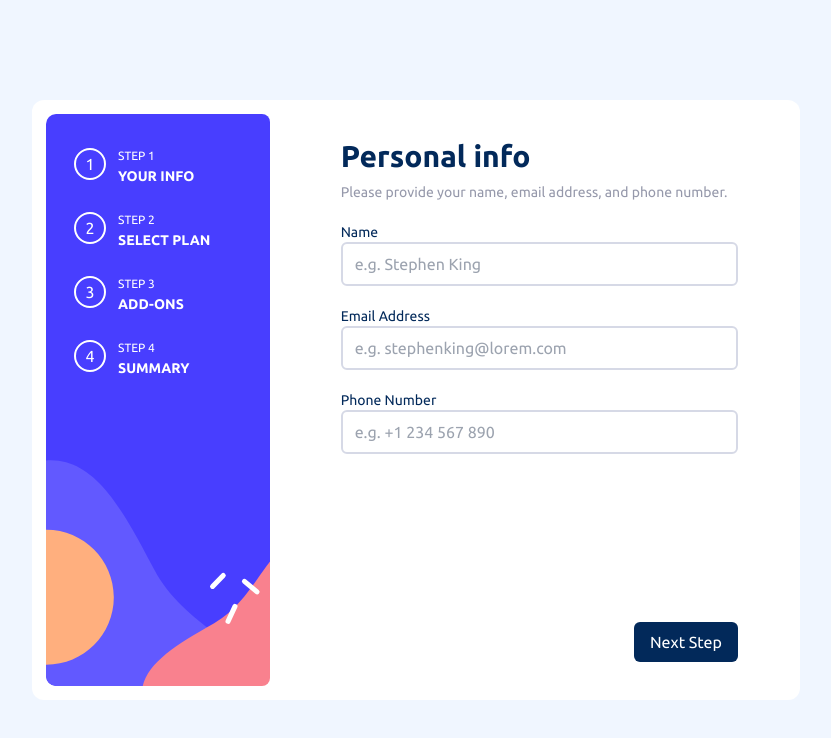
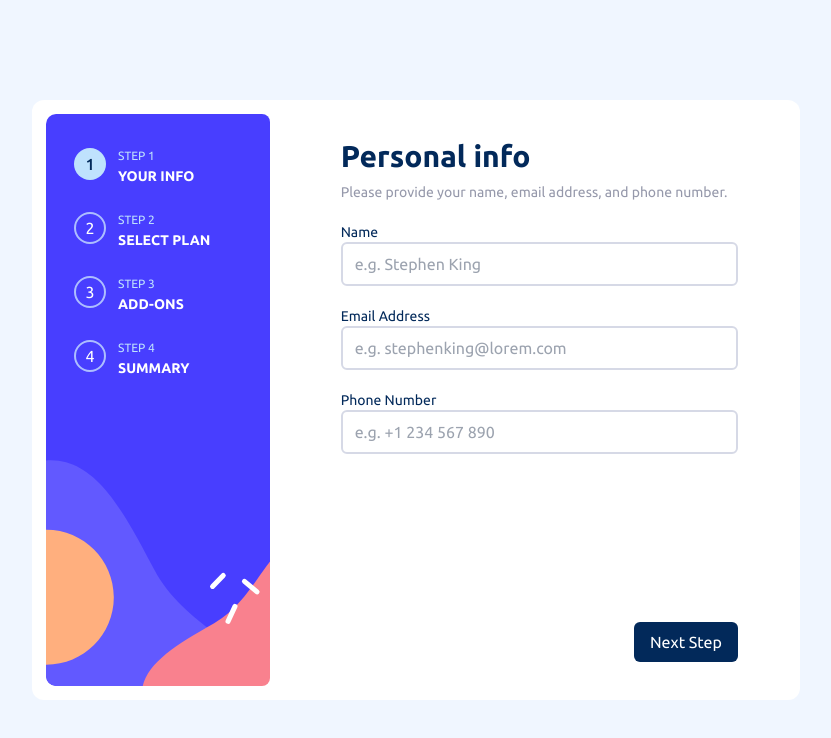
Before and after one commit to adetoye-dev/plan-subscription-app, a React (Vite) app: page / in a window 1280 px wide. Shown: the top 738 px of the page, without its empty margins (224-1055 px from the left). Built offline with nearby package versions, Linux system fonts and the light colour scheme.

Commit message:
Setup NavLink and active nav state

```diff
--- a/src/components/FormNav.jsx
+++ b/src/components/FormNav.jsx
@@ -1,24 +1,36 @@
-const NavItem = ({ step, text }) => {
+import { NavLink } from "react-router-dom";
+
+const NavItem = ({ step, text, link }) => {
   return (
+    <NavLink to={link}>
+      {({ isActive }) => (
         <div className="flex gap-3 items-center text-white">
-      <div className="btn rounded-full w-10 md:w-8 aspect-square flex items-center justify-center border-2 border-white">
+          <div
+            className={
+              isActive
+                ? "btn rounded-full w-10 md:w-8 aspect-square flex items-center justify-center text-marine-blue bg-light-blue font-medium"
+                : "btn rounded-full w-10 md:w-8 aspect-square flex items-center justify-center border-2 border-pastel-blue"
+            }
+          >
             {step}
           </div>
           <div className="info hidden md:block">
-        <span className="text-xs">STEP {step}</span>
+            <span className="text-xs text-light-blue">STEP {step}</span>
             <div className="uppercase font-bold text-sm">{text}</div>
           </div>
         </div>
+      )}
+    </NavLink>
   );
 };
 
 const FormNav = () => {
   return (
     <div className="md:h-full w-full flex justify-center md:justify-start md:flex-col gap-5 md:w-56 rounded-lg md:bg-[url('/images/bg-sidebar-desktop.svg')] bg-cover p-7">
-      <NavItem step="1" text="your info" />
-      <NavItem step="2" text="select plan" />
-      <NavItem step="3" text="add-ons" />
-      <NavItem step="4" text="summary" />
+      <NavItem step="1" text="your info" link="/" />
+      <NavItem step="2" text="select plan" link="/plans" />
+      <NavItem step="3" text="add-ons" link="/add-ons" />
+      <NavItem step="4" text="summary" link="/summary" />
     </div>
   );
 };
```
Lines whose indentation alone changed are shown as unchanged.
